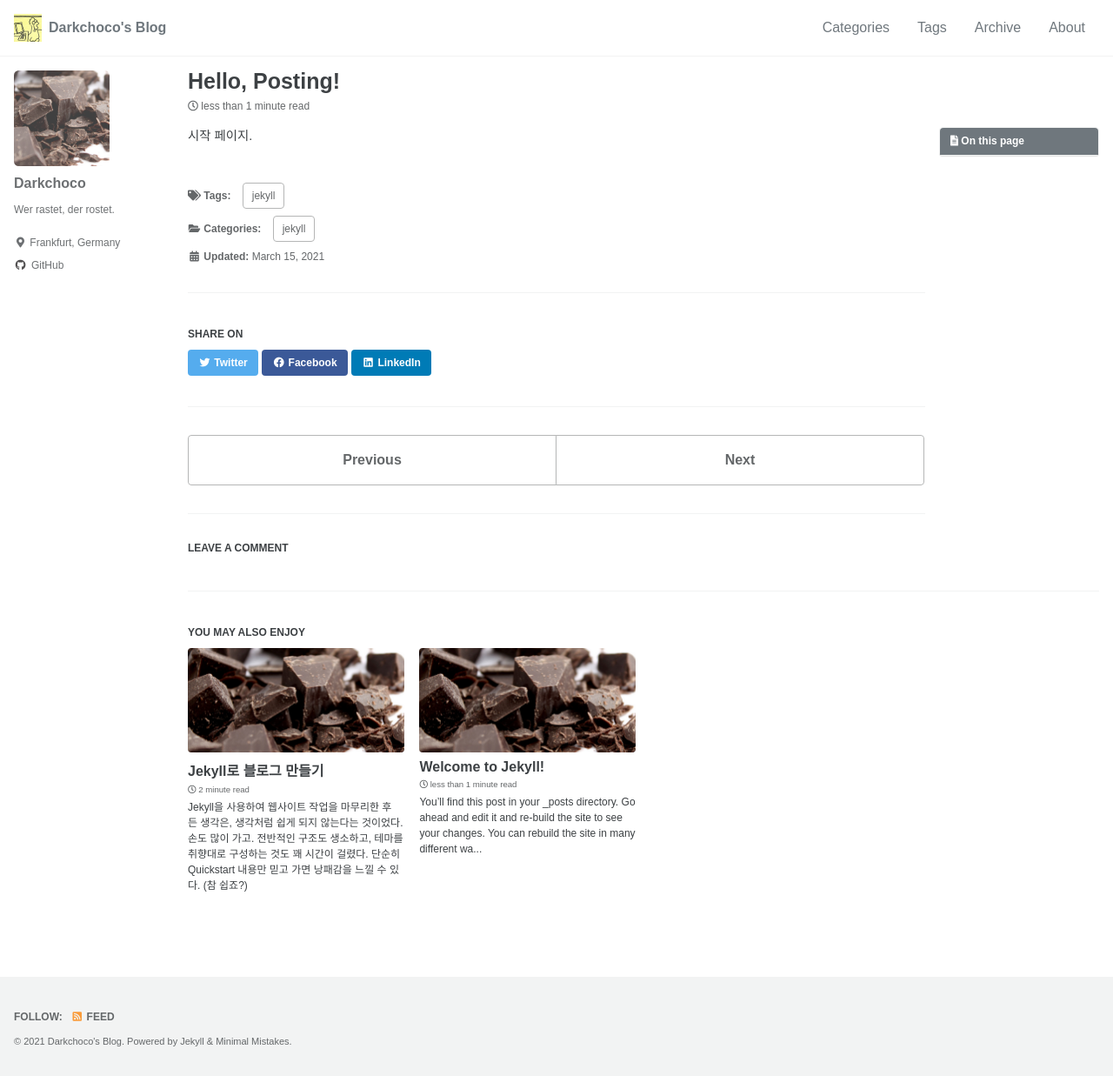
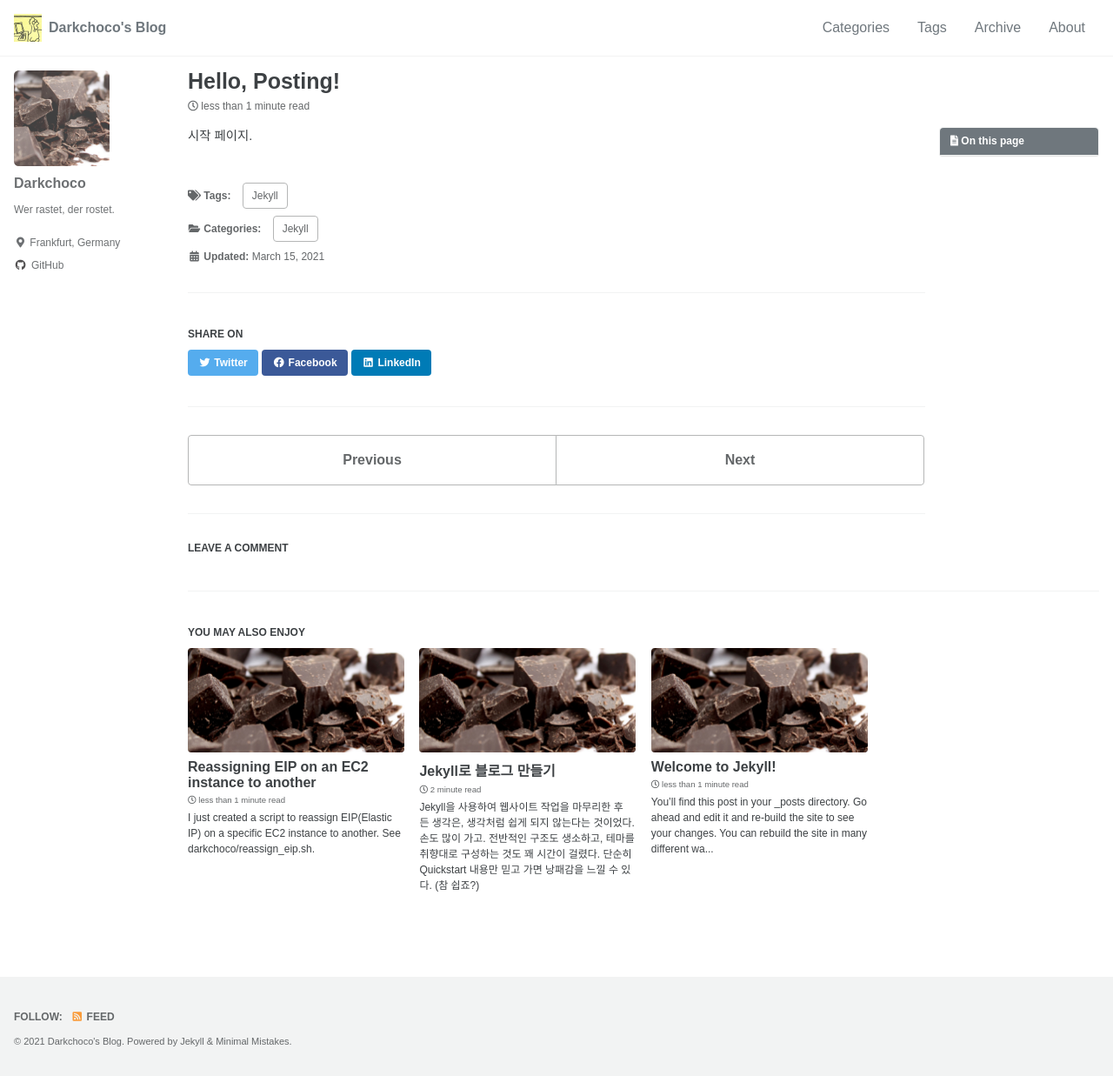
Before and after one commit to darkchoco/darkchoco.github.io, a Jekyll site: the page built from _posts/web-network/Jekyll/2021-03-15-hello-posting.md, in a window 1280 px wide. Shown: the whole page at 87% size. Built offline with Jekyll 4.4.1, drawn with Linux system fonts in a browser that asks for light colours; cached includes are drawn as plain includes; comment, search, counter and statistics services are not loaded.

Commit message:
main: Reassigning EIP on an EC2 instance to another.
기존 posting의 category, tag 일부 수정.

```diff
--- /dev/null
+++ b/_posts/aws/2021-03-10-reassign-eip.md
@@ -0,0 +1,17 @@
+---
+title: Reassigning EIP on an EC2 instance to another
+date : 2021-03-17 23:00
+categories:  AWS
+tags: AWS ShellScript
+// toc: true
+comments : true
+author_profile: true
+---
+
+I just created a script to reassign EIP(Elastic IP) on a specific EC2 instance to another.
+See [darkchoco/reassign_eip.sh](https://gist.github.com/darkchoco/3247fef5b22bc5373f476b9161fdd435).
+
+EIP is being charged if it's not used, so I can't have many.
+And I need some fixed IP addresses that can be assigned to several EC2 instances dynamically. (mainly due to access via Web browser)
+
+I have secured some EIPs and reassigned to EC2 instances via AWS console whenever I need. Now with this small script I am able to do it without leaving CLI.
--- a/_posts/web-network/Jekyll/2021-03-15-hello-posting.md
+++ b/_posts/web-network/Jekyll/2021-03-15-hello-posting.md
@@ -1,10 +1,8 @@
 ---
 title: Hello, Posting!
 date : 2021-03-15 00:00
-categories:
-  - jekyll
-tags:
-  - jekyll
+categories: Jekyll
+tags: Jekyll
 toc: true
 comments : true
 ---
```
Also changed, not shown: _posts/web-network/Jekyll/2021-03-15-using-jekyll-to-build-blog.md (+2 -2 lines).
